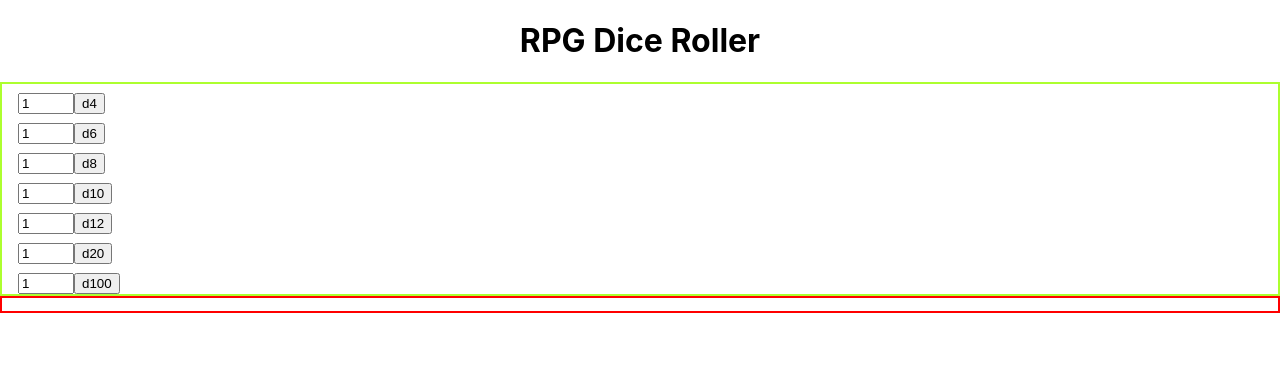
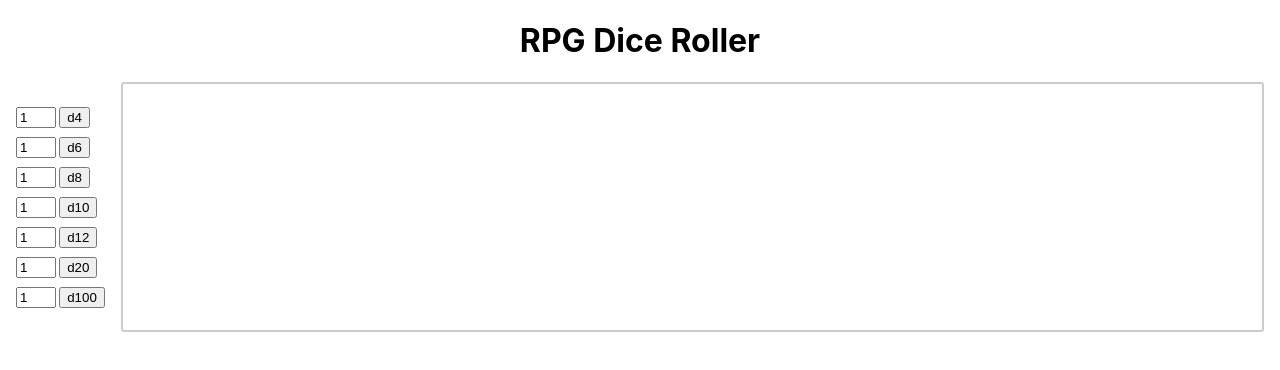
Before and after one commit to atarv/rpg-dice, a React (Create React App) app: page / in a window 1280 px wide. Shown: the top 370 px of the page. Built offline with nearby package versions, Linux system fonts and the light colour scheme.

Commit message:
Add basic css-styling

```diff
--- a/src/App.css
+++ b/src/App.css
@@ -1,23 +1,40 @@
 .app {
-  align-content: center;
+    align-content: center;
+}
+
+.box {
+    display: flex;
+    flex-direction: row;
+    flex-wrap: wrap;
 }
 
 h1 {
-  text-align: center;
+    display: block;
+    text-align: center;
 }
 
 .dice {
-  margin: 0.5rem 1rem 0em 1rem;
+    margin: 0.5em 0em;
 }
 
 .dice input {
-  width: 3rem;
+    width: 2rem;
+}
+
+.dice button {
+    margin-left: 0.2rem;
 }
 
 .history {
-  border: solid 2px red;
+    border: solid 2px #cccccc;
+    border-radius: 3px;
+    flex-grow: 1;
+    flex-shrink: 0;
+    padding-left: 1rem;
+    flex-basis: 500px;
+    margin-right: 1rem;
 }
 
 .diceContainer {
-  border: solid 2px greenyellow;
+    padding: 1rem;
 }
--- a/src/App.tsx
+++ b/src/App.tsx
@@ -1,6 +1,5 @@
 import * as React from 'react';
 import { useState } from 'react';
-// import * as ReactDom from 'react-dom';
 import './App.css';
 import Dice from './components/Dice'
 import History from './components/History'
@@ -13,8 +12,10 @@ const App: React.FC = () => {
     const [history, setHistory] = useState<string>('');
 
     function roll(count: number, sides: number) {
-        let result: string = '' + count + 'd' + sides + ': ';
+        let time: string = new Date().toLocaleTimeString('sw');
+        let result: string = `[${time}] ${count}d${sides}: `;
         let sum: number = 0;
+        // calculate individual rolls
         for (let i = 0; i < count - 1; i++) {
             let rand: number = randomInt(1, sides);
             sum += rand;
@@ -22,7 +23,7 @@ const App: React.FC = () => {
         }
         let lastRandom: number = randomInt(1, sides);
         sum += lastRandom;
-        // add last random number without plus sign and append roll result
+        // add last roll without plus sign and append roll result
         result += + ' ' + lastRandom + ' = ' + sum + '\n';
         setHistory(result.concat(history));
     }
@@ -30,6 +31,7 @@ const App: React.FC = () => {
     return (
         <div className="app">
             <h1>RPG Dice Roller</h1>
+            <div className="box">
                 <div className="diceContainer">
                     <Dice count={1} sides={4} roll={roll} />
                     <Dice count={1} sides={6} roll={roll} />
@@ -40,6 +42,8 @@ const App: React.FC = () => {
                     <Dice count={1} sides={100} roll={roll} />
                 </div>
                 <History content={history} />
+
+            </div>
         </div>
     )
 }
```
Lines whose indentation alone changed are shown as unchanged.
